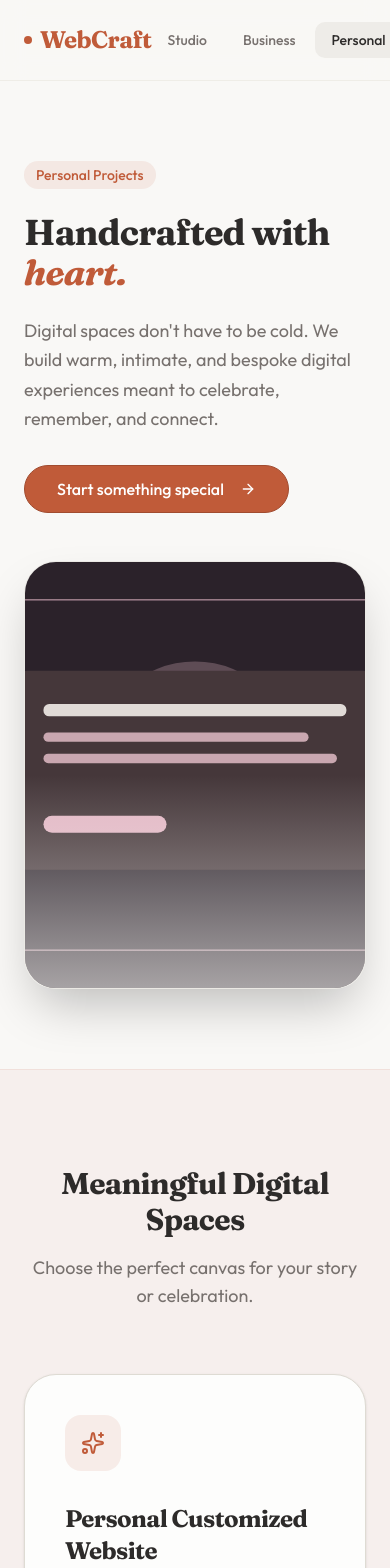
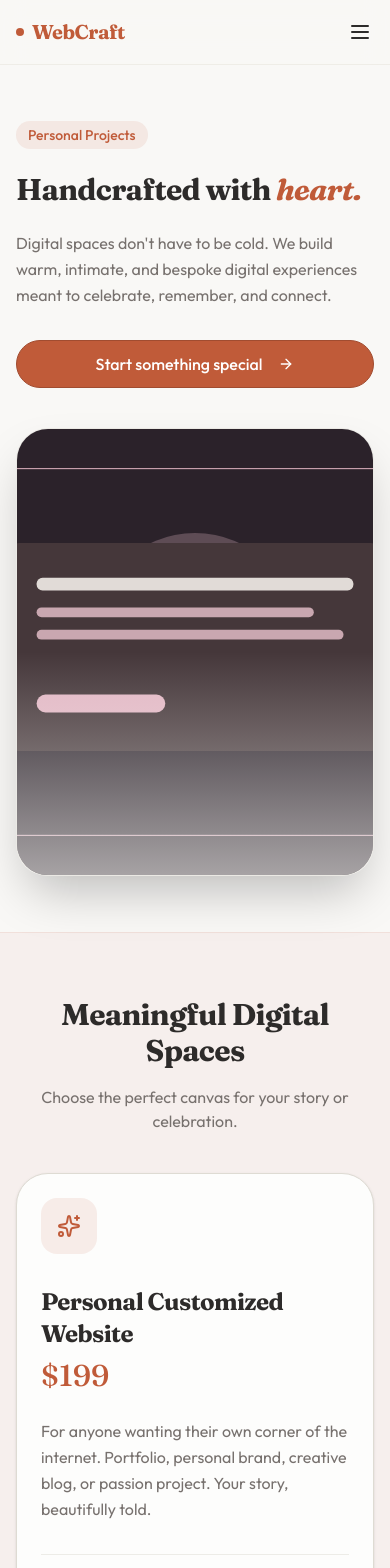
Before and after one commit to webcraftservices/webcraftservices.github.io, a React (Vite) app in the folder artifacts/webcraft-services/: page /personal in a window 390 px wide. Shown: the top 1568 px of the page. Built offline with nearby package versions, Linux system fonts and the light colour scheme.

Commit message:
Improve mobile responsiveness

```diff
--- a/artifacts/webcraft-services/src/components/layout/Footer.tsx
+++ b/artifacts/webcraft-services/src/components/layout/Footer.tsx
@@ -1,7 +1,7 @@
 export function Footer() {
   return (
-    <footer className="w-full border-t border-border/40 bg-background py-12 mt-24">
-      <div className="max-w-7xl mx-auto px-6 flex flex-col md:flex-row justify-between items-center gap-6">
+    <footer className="w-full border-t border-border/40 bg-background py-10 sm:py-12 mt-16 sm:mt-24">
+      <div className="max-w-7xl mx-auto px-4 sm:px-6 flex flex-col md:flex-row justify-between items-center gap-6 text-center md:text-left">
         <div className="flex flex-col items-center md:items-start gap-2">
           <span className="font-serif text-xl font-bold tracking-tight text-primary flex items-center gap-2">
             <span className="w-2 h-2 rounded-full bg-primary" />
--- a/artifacts/webcraft-services/src/components/layout/Navbar.tsx
+++ b/artifacts/webcraft-services/src/components/layout/Navbar.tsx
@@ -1,24 +1,42 @@
+import { useState } from "react";
 import { Link, useLocation } from "wouter";
+import { Menu } from "lucide-react";
 import { cn } from "@/lib/utils";
 import { motion } from "framer-motion";
+import {
+  Sheet,
+  SheetContent,
+  SheetHeader,
+  SheetTitle,
+  SheetDescription,
+  SheetTrigger,
+  SheetClose,
+} from "@/components/ui/sheet";
+
+const links = [
+  { href: "/", label: "Studio" },
+  { href: "/business", label: "Business" },
+  { href: "/personal", label: "Personal" },
+];
 
 export function Navbar() {
   const [location] = useLocation();
-
-  const links = [
-    { href: "/", label: "Studio" },
-    { href: "/business", label: "Business" },
-    { href: "/personal", label: "Personal" },
-  ];
+  const [open, setOpen] = useState(false);
 
   return (
     <nav className="w-full border-b border-border/40 backdrop-blur-md bg-background/80 sticky top-0 z-50">
-      <div className="max-w-7xl mx-auto px-6 h-20 flex items-center justify-between">
-        <Link href="/" className="font-serif text-2xl font-bold tracking-tight text-primary flex items-center gap-2">
-          <span className="w-2 h-2 rounded-full bg-primary" />
+      <div className="max-w-7xl mx-auto px-4 sm:px-6 h-16 sm:h-20 flex items-center justify-between">
+        <Link
+          href="/"
+          className="font-serif text-xl sm:text-2xl font-bold tracking-tight text-primary flex items-center gap-2 shrink-0"
+          data-testid="link-logo"
+        >
+          <span className="w-2 h-2 rounded-full bg-primary shrink-0" />
           WebCraft
         </Link>
-        <div className="flex gap-1 md:gap-4 items-center">
+
+        {/* Desktop nav */}
+        <div className="hidden md:flex gap-1 md:gap-4 items-center">
           {links.map((link) => {
             const isActive = location === link.href;
             return (
@@ -29,6 +47,7 @@ export function Navbar() {
                   "relative px-4 py-2 text-sm font-medium transition-colors hover:text-primary rounded-md",
                   isActive ? "text-foreground" : "text-muted-foreground"
                 )}
+                data-testid={`link-nav-${link.label.toLowerCase()}`}
               >
                 {isActive && (
                   <motion.div
@@ -42,6 +61,52 @@ export function Navbar() {
             );
           })}
         </div>
+
+        {/* Mobile nav trigger */}
+        <Sheet open={open} onOpenChange={setOpen}>
+          <SheetTrigger asChild>
+            <button
+              type="button"
+              className="md:hidden inline-flex items-center justify-center h-11 w-11 -mr-2 rounded-md text-foreground hover:bg-accent transition-colors focus-visible:outline-none focus-visible:ring-2 focus-visible:ring-ring"
+              aria-label="Open menu"
+              data-testid="button-mobile-menu"
+            >
+              <Menu className="h-6 w-6" />
+            </button>
+          </SheetTrigger>
+          <SheetContent side="right" className="w-3/4 sm:max-w-xs flex flex-col">
+            <SheetHeader>
+              <SheetTitle className="font-serif text-xl text-primary flex items-center gap-2">
+                <span className="w-2 h-2 rounded-full bg-primary" />
+                WebCraft
+              </SheetTitle>
+              <SheetDescription className="sr-only">
+                Site navigation menu
+              </SheetDescription>
+            </SheetHeader>
+            <div className="flex flex-col gap-1 mt-6">
+              {links.map((link) => {
+                const isActive = location === link.href;
+                return (
+                  <SheetClose asChild key={link.href}>
+                    <Link
+                      href={link.href}
+                      className={cn(
+                        "px-4 py-3 text-base font-medium rounded-md transition-colors min-h-11 flex items-center",
+                        isActive
+                          ? "bg-accent text-foreground"
+                          : "text-muted-foreground hover:bg-accent/60 hover:text-foreground"
+                      )}
+                      data-testid={`link-mobile-nav-${link.label.toLowerCase()}`}
+                    >
+                      {link.label}
+                    </Link>
+                  </SheetClose>
+                );
+              })}
+            </div>
+          </SheetContent>
+        </Sheet>
       </div>
     </nav>
   );
--- a/artifacts/webcraft-services/src/components/ui/button.tsx
+++ b/artifacts/webcraft-services/src/components/ui/button.tsx
@@ -21,10 +21,10 @@ const buttonVariants = cva(
         link: 'text-primary underline-offset-4 hover:underline',
       },
       size: {
-        default: 'min-h-9 px-4 py-2',
-        sm: 'min-h-8 rounded-md px-3 text-xs',
-        lg: 'min-h-10 rounded-md px-8',
-        icon: 'h-9 w-9',
+        default: 'min-h-11 md:min-h-9 px-4 py-2',
+        sm: 'min-h-9 md:min-h-8 rounded-md px-3 text-xs',
+        lg: 'min-h-12 md:min-h-10 rounded-md px-8',
+        icon: 'h-11 w-11 md:h-9 md:w-9',
       },
     },
     defaultVariants: {
--- a/artifacts/webcraft-services/src/components/ui/input.tsx
+++ b/artifacts/webcraft-services/src/components/ui/input.tsx
@@ -7,7 +7,7 @@ const Input = React.forwardRef<HTMLInputElement, React.ComponentProps<'input'>>(
       <input
         type={type}
         className={cn(
-          'flex h-9 w-full rounded-md border border-input bg-transparent px-3 py-1 text-base shadow-sm transition-colors file:border-0 file:bg-transparent file:text-sm file:font-medium file:text-foreground placeholder:text-muted-foreground focus-visible:outline-none focus-visible:ring-1 focus-visible:ring-ring disabled:cursor-not-allowed disabled:opacity-50 md:text-sm',
+          'flex h-11 md:h-9 w-full rounded-md border border-input bg-transparent px-3 py-1 text-base shadow-sm transition-colors file:border-0 file:bg-transparent file:text-sm file:font-medium file:text-foreground placeholder:text-muted-foreground focus-visible:outline-none focus-visible:ring-1 focus-visible:ring-ring disabled:cursor-not-allowed disabled:opacity-50 md:text-sm',
           className,
         )}
         ref={ref}
--- a/artifacts/webcraft-services/src/components/ui/select.tsx
+++ b/artifacts/webcraft-services/src/components/ui/select.tsx
@@ -18,7 +18,7 @@ const SelectTrigger = React.forwardRef<
   <SelectPrimitive.Trigger
     ref={ref}
     className={cn(
-      'flex h-9 w-full items-center justify-between whitespace-nowrap rounded-md border border-input bg-transparent px-3 py-2 text-sm shadow-sm ring-offset-background data-[placeholder]:text-muted-foreground focus:outline-none focus:ring-1 focus:ring-ring disabled:cursor-not-allowed disabled:opacity-50 [&>span]:line-clamp-1',
+      'flex h-11 md:h-9 w-full items-center justify-between whitespace-nowrap rounded-md border border-input bg-transparent px-3 py-2 text-base md:text-sm shadow-sm ring-offset-background data-[placeholder]:text-muted-foreground focus:outline-none focus:ring-1 focus:ring-ring disabled:cursor-not-allowed disabled:opacity-50 [&>span]:line-clamp-1',
       className,
     )}
     {...props}
--- a/artifacts/webcraft-services/src/pages/Personal.tsx
+++ b/artifacts/webcraft-services/src/pages/Personal.tsx
@@ -96,8 +96,8 @@ export default function Personal() {
   return (
     <div className="flex flex-col w-full">
       {/* Hero */}
-      <section className="relative w-full py-20 px-6 lg:flex lg:items-center lg:flex-row-reverse lg:gap-16 lg:py-32">
-        <div className="flex-1 space-y-8 z-10">
+      <section className="relative w-full py-14 sm:py-20 px-4 sm:px-6 lg:flex lg:items-center lg:flex-row-reverse lg:gap-16 lg:py-32">
+        <div className="flex-1 space-y-6 sm:space-y-8 z-10">
           <motion.div
             initial={{ opacity: 0, y: 20 }}
             animate={{ opacity: 1, y: 0 }}
@@ -106,13 +106,13 @@ export default function Personal() {
             <div className="inline-flex items-center px-3 py-1 rounded-full bg-primary/10 text-primary text-sm font-medium mb-6">
               Personal Projects
             </div>
-            <h1 className="text-4xl md:text-6xl font-serif font-bold text-foreground leading-[1.1] tracking-tight mb-6">
+            <h1 className="text-3xl sm:text-4xl md:text-6xl font-serif font-bold text-foreground leading-[1.1] tracking-tight mb-6">
               Handcrafted with <span className="text-primary italic">heart.</span>
             </h1>
-            <p className="text-lg md:text-xl text-muted-foreground leading-relaxed max-w-xl mb-8">
+            <p className="text-base sm:text-lg md:text-xl text-muted-foreground leading-relaxed max-w-xl mb-8">
               Digital spaces don't have to be cold. We build warm, intimate, and bespoke digital experiences meant to celebrate, remember, and connect.
             </p>
-            <Button size="lg" onClick={scrollToForm} className="rounded-full text-base h-12 px-8">
+            <Button size="lg" onClick={scrollToForm} className="w-full sm:w-auto rounded-full text-base h-12 px-8">
               Start something special
               <ArrowRight className="w-4 h-4 ml-2" />
             </Button>
@@ -120,7 +120,7 @@ export default function Personal() {
         </div>
 
         <motion.div
-          className="flex-1 mt-12 lg:mt-0 relative"
+          className="flex-1 mt-10 sm:mt-12 lg:mt-0 relative"
           initial={{ opacity: 0, scale: 0.95 }}
           animate={{ opacity: 1, scale: 1 }}
           transition={{ duration: 0.8, delay: 0.2 }}
@@ -139,16 +139,16 @@ export default function Personal() {
       </section>
 
       {/* Services Grid */}
-      <section className="py-24 px-6 bg-primary/5 border-y border-primary/10">
+      <section className="py-16 sm:py-24 px-4 sm:px-6 bg-primary/5 border-y border-primary/10">
         <div className="max-w-7xl mx-auto">
-          <div className="text-center mb-16">
+          <div className="text-center mb-10 sm:mb-16">
             <h2 className="text-3xl md:text-5xl font-serif font-bold mb-4">Meaningful Digital Spaces</h2>
-            <p className="text-muted-foreground text-lg max-w-2xl mx-auto">
+            <p className="text-muted-foreground text-base sm:text-lg max-w-2xl mx-auto">
               Choose the perfect canvas for your story or celebration.
             </p>
           </div>
 
-          <div className="grid grid-cols-1 md:grid-cols-3 gap-8">
+          <div className="grid grid-cols-1 sm:grid-cols-2 lg:grid-cols-3 gap-6 sm:gap-8">
             {services.map((service, i) => (
               <motion.div
                 key={service.id}
@@ -156,7 +156,7 @@ export default function Personal() {
                 whileInView={{ opacity: 1, y: 0 }}
                 viewport={{ once: true }}
                 transition={{ duration: 0.6, delay: i * 0.15 }}
-                className="group relative flex flex-col p-10 rounded-[2rem] bg-card border border-border shadow-sm hover:shadow-xl hover:border-primary/40 transition-all duration-500"
+                className="group relative flex flex-col p-6 sm:p-10 rounded-[2rem] bg-card border border-border shadow-sm hover:shadow-xl hover:border-primary/40 transition-all duration-500"
               >
                 <div className="w-14 h-14 rounded-2xl bg-primary/10 text-primary flex items-center justify-center mb-8 group-hover:scale-110 transition-transform duration-500">
                   {service.icon}
@@ -189,16 +189,16 @@ export default function Personal() {
       </section>
 
       {/* Inquiry Form */}
-      <section id="personal-form" className="py-24 px-6 scroll-mt-20">
+      <section id="personal-form" className="py-16 sm:py-24 px-4 sm:px-6 scroll-mt-20">
         <div className="max-w-2xl mx-auto">
-          <div className="mb-12 text-center">
+          <div className="mb-8 sm:mb-12 text-center">
             <h2 className="text-3xl md:text-5xl font-serif font-bold mb-4">Start Your Personal Project</h2>
-            <p className="text-muted-foreground text-lg">
+            <p className="text-muted-foreground text-base sm:text-lg">
               Let's craft something beautiful together. Tell us what you have in mind.
             </p>
           </div>
 
-          <div className="bg-card p-8 md:p-12 rounded-[2rem] border border-border shadow-sm">
+          <div className="bg-card p-5 sm:p-8 md:p-12 rounded-[2rem] border border-border shadow-sm">
             <Form {...form}>
               <form onSubmit={form.handleSubmit(onSubmit)} className="space-y-8">
                 <div className="grid grid-cols-1 md:grid-cols-2 gap-6">
```
Also changed, not shown: artifacts/webcraft-services/src/pages/Business.tsx (+16 -16 lines), artifacts/webcraft-services/src/pages/Home.tsx (+15 -15 lines), artifacts/webcraft-services/src/pages/not-found.tsx (+4 -4 lines).
